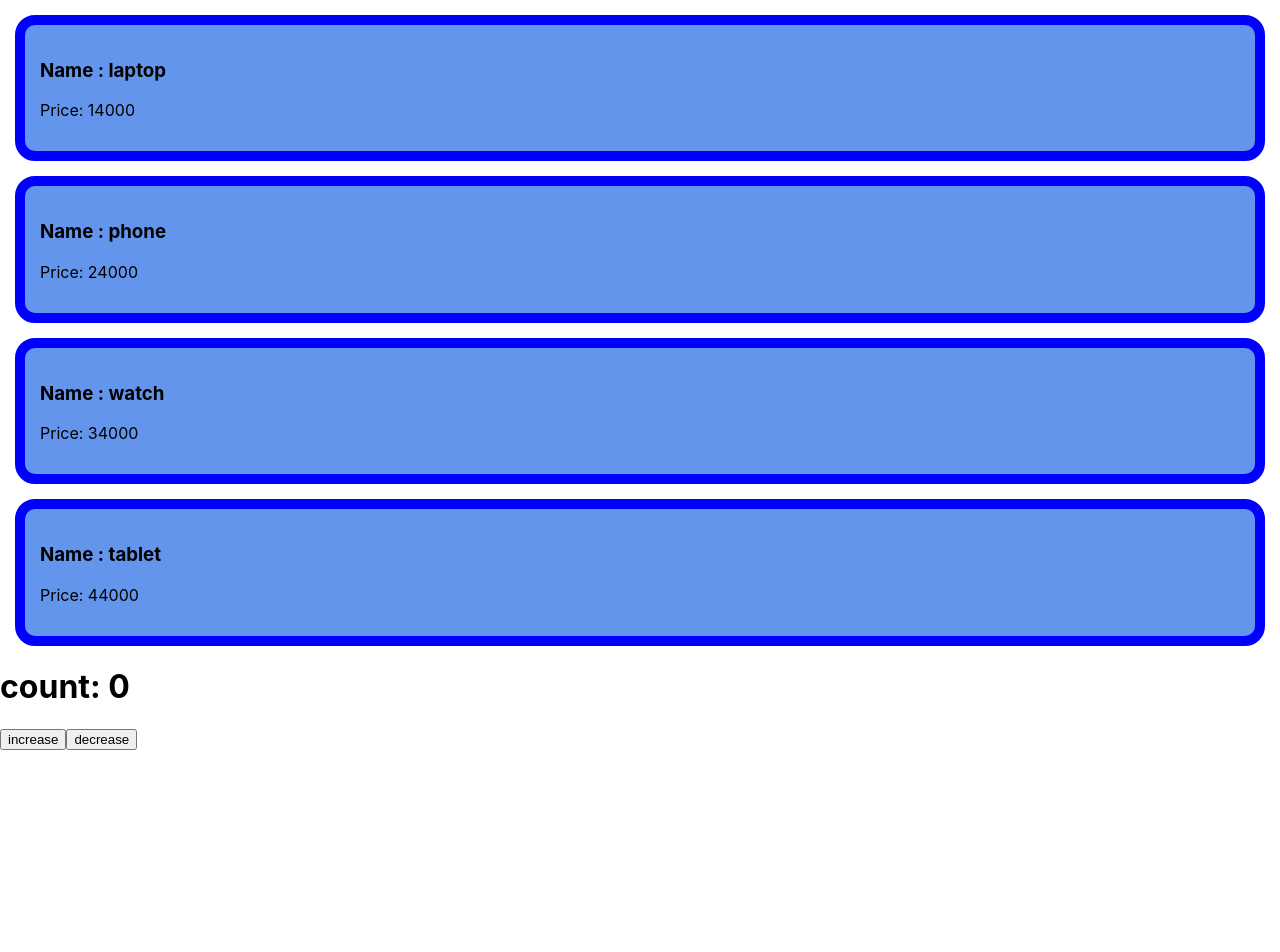
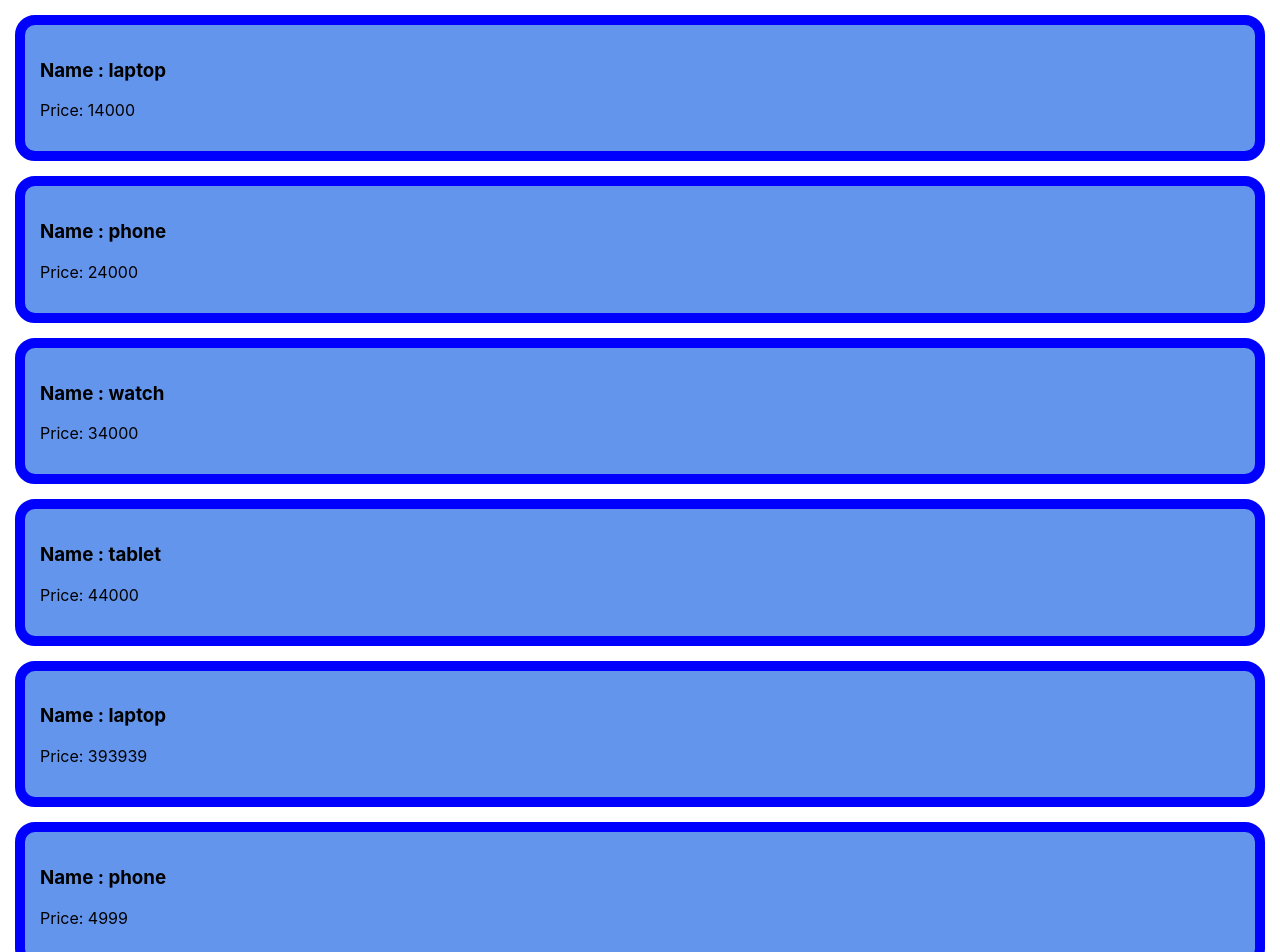
Before and after one commit to KINGALVI/my-react-app-tutorial, a React (Create React App) app: page / in a window 1280 px wide. Shown: the top 952 px of the page. Before the commit the page ends 800 px from the top, so only its background shows below. Built offline with nearby package versions, Linux system fonts and the light colour scheme.

Commit message:
edit react consept

```diff
--- a/src/App.js
+++ b/src/App.js
@@ -18,8 +18,8 @@ function App() {
       }
 
       {/* steap-2 */}
-      {/* <Product name='laptop' price='393939'></Product>
-      <Product name='phone' price='4999'></Product> */}
+      <Product name='laptop' price='393939'></Product>
+      <Product name='phone' price='4999'></Product>
 
       {/* how to add a plush button in react */}
       <Counter></Counter>
```
